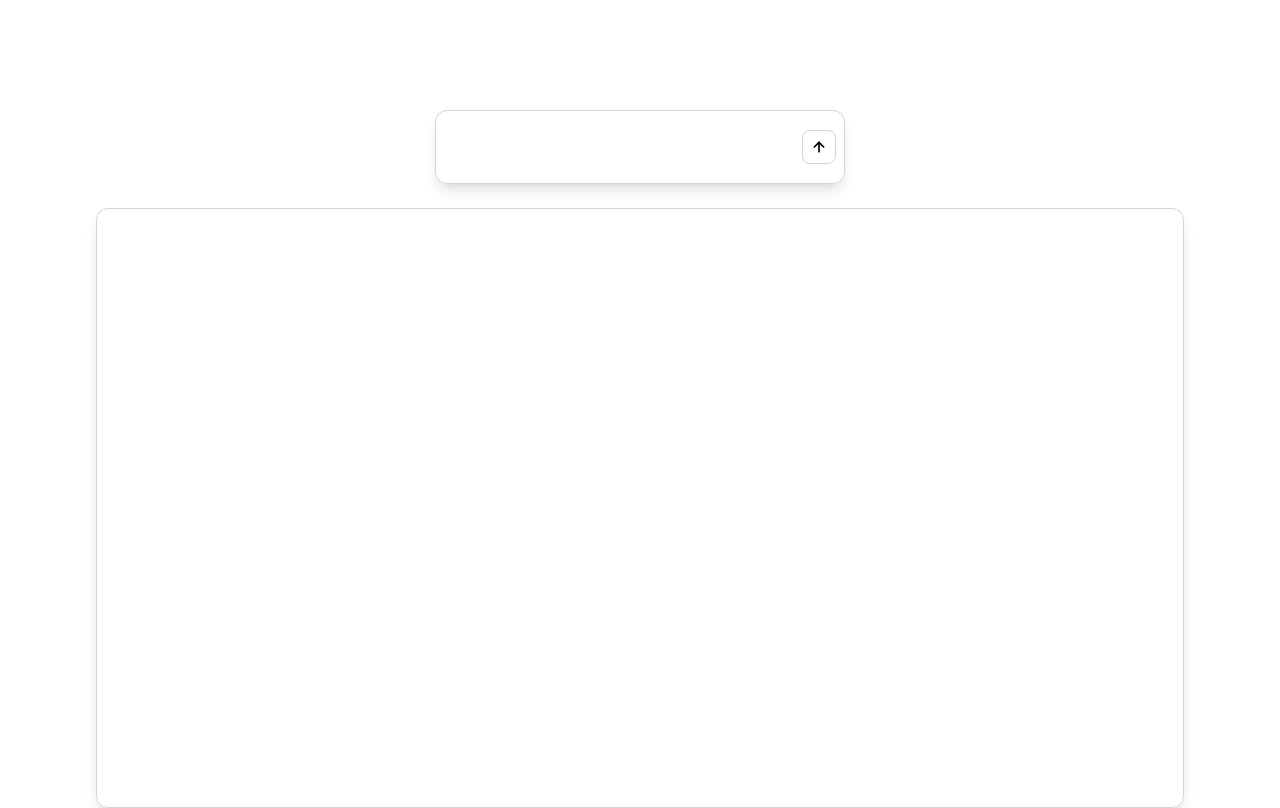
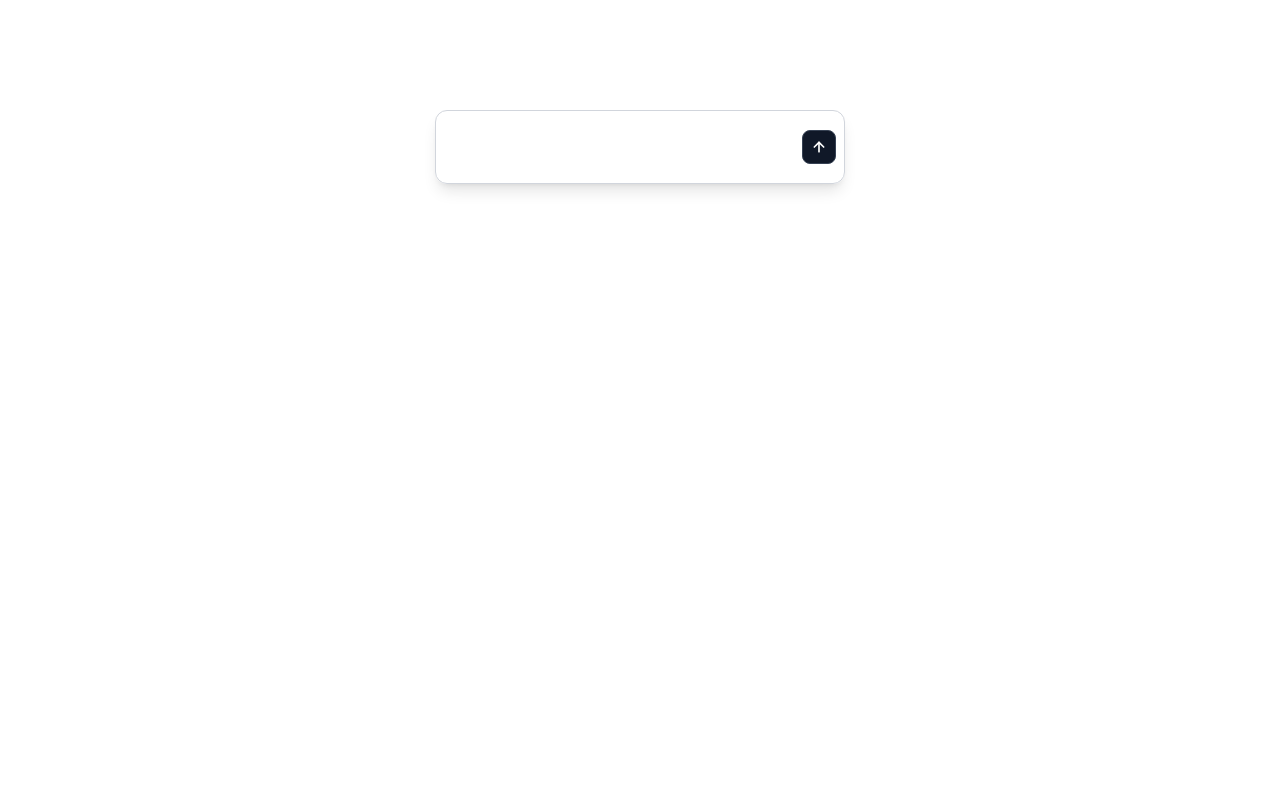
Before and after one commit to srjdat/taste-finder, a Next.js app in the folder frontend/: page / in a window 1280 px wide. Built offline with nearby package versions, Linux system fonts and the light colour scheme.

Commit message:
smoother ui overall

```diff
--- a/frontend/app/components/AnimatedTitle.tsx
+++ b/frontend/app/components/AnimatedTitle.tsx
@@ -11,6 +11,7 @@ export default function AnimatedTitle( { text }: Props ) {
 
   // don't know how it works but it does
   useEffect(() => {
+    setVisibleCount(0);
     const interval = setInterval(() => {
       setVisibleCount(prev => {
         if (prev >= text.length) {
@@ -25,7 +26,7 @@ export default function AnimatedTitle( { text }: Props ) {
   }, [text]);
 
   return (
-    <label className="font-mono text-3xl text-center w-full block" htmlFor="input">
+    <label className="font-mono text-3xl text-center w-full h-9 block" htmlFor="input">
       {text.slice(0, visibleCount)}
     </label>
   );
--- a/frontend/app/page.tsx
+++ b/frontend/app/page.tsx
@@ -18,6 +18,7 @@ export default function Home() {
   const bottomRef = useRef<HTMLDivElement>(null);
   const [loading, setLoading] = useState(false);
   const [loadingDots, setLoadingDots] = useState("");
+  const [showDisplay, setShowDisplay] = useState(false);
 
   // to make the displayarea scroll down to recent most inputs and outputs
   useEffect(() => {
@@ -49,6 +50,8 @@ export default function Home() {
         {role: "user", text: userInput}, // add user input
       ])
 
+      // show the displayarea
+      setShowDisplay(true);
       // set loading mode on
       setLoading(true);
       setLoadingDots(".");
@@ -140,6 +143,8 @@ export default function Home() {
       {role: "user", text: userInput}, // add user input
     ])
 
+    // animate the displayarea
+    setShowDisplay(true);
     // set loading mode on
     setLoading(true);
     setLoadingDots(".");
@@ -221,8 +226,7 @@ export default function Home() {
 
   return (
     <div className="flex flex-col gap-1 items-center justify-start min-h-screen pt-15 mx-auto">
-      {mode === "" && <AnimatedTitle text="Want to eat Inside or Outside?"/>}
-      {mode !== "" && <AnimatedTitle text="What shall we eat?"/>}
+      {mode === "" ? <AnimatedTitle text="Want to eat Inside or Outside?"/> : <AnimatedTitle text="What shall we eat?"/>}
 
       <div className="relative flex items-center rounded-xl border border-gray-300 shadow-lg w-[32vw] mt-2.5">
         <span className="absolute left-3 font-mono text-black-400">{">"}</span>
@@ -239,28 +243,25 @@ export default function Home() {
 
       <button
         onClick={handleSend}
-        className="ml-2 mr-2 p-2 rounded-lg border border-gray-300 bg-white hover:bg-gray-100 transition-colors flex items-center justify-center"
+        className="cursor-pointer ml-2 mr-2 p-2 rounded-lg border bg-gray-900 text-white border-gray-700 hover:bg-gray-700 transition-colors flex items-center justify-center"
       >
-        <svg xmlns="http://www.w3.org/2000/svg" width="16" height="16" viewBox="0 0 24 24" fill="none" stroke="black" strokeWidth="2.5" strokeLinecap="round" strokeLinejoin="round">
+        <svg xmlns="http://www.w3.org/2000/svg" width="16" height="16" viewBox="0 0 24 24" fill="none" stroke="white" strokeWidth="2.5" strokeLinecap="round" strokeLinejoin="round">
           <line x1="12" y1="19" x2="12" y2="5" />
           <polyline points="5 12 12 5 19 12" />
         </svg>
       </button>
-
       </div>
 
-
-
       <div
-        className="flex flex-col self-end rounded-xl border border-gray-300 focus:border-gray-400 focus:outline-none resize-none p-3 text-base font-mono shadow-lg h-[75vh] w-[85vw] mt-5 overflow-y-auto"
+        className= {`flex flex-col self-end rounded-xl border border-gray-300 focus:border-gray-400 focus:outline-none resize-none p-3 text-base font-mono shadow-lg h-[75vh] w-[85vw] mt-5 overflow-y-auto transition-opacity duration-700 ${showDisplay ? "opacity-100" : "opacity-0"}`}
         id="displayArea"
       >
         {messages.map((message) => (
           message.role === "user"
-          ? <div className="display: inline-block flex justify-right rounded-xl border border-gray-300 focus:border-gray-400 focus:outline-none resize-none p-3 text-base font-mono shadow-lg w-fit max-w-xl mt-2.5 mb-2.5 ml-auto mr-2.5" key={message.text}>{message.text}</div>
-          : <div className="rounded-xl border border-gray-300 focus:border-gray-400 focus:outline-none resize-none p-3 text-base font-mono shadow-lg max-w-[75vw] mt-2.5 mb-2.5 ml-2.5 mr-auto" key={message.text}><Markdown>{message.text}</Markdown></div>
+          ? <div className={`display: inline-block flex justify-right rounded-xl bg-gray-900 text-white border-gray-700 focus:border-gray-400 focus:outline-none resize-none p-3 text-base font-mono shadow-lg w-fit max-w-xl mt-2.5 mb-2.5 ml-auto mr-2.5 ${showDisplay ? "opacity-100" : "opacity-0"}`} key={message.text}>{message.text}</div>
+          : <div className={`rounded-xl border border-gray-300 focus:border-gray-400 focus:outline-none resize-none p-3 text-base font-mono shadow-lg max-w-[75vw] mt-2.5 mb-2.5 ml-2.5 mr-auto ${showDisplay ? "opacity-100" : "opacity-0"}`} key={message.text}><Markdown>{message.text}</Markdown></div>
         ))}
-        {loading && <div className="rounded-xl border border-gray-300 focus:border-gray-400 focus:outline-none resize-none p-3 text-base inline-block font-mono shadow-lg w-15 mt-2.5 mb-2.5 ml-2.5 mr-auto">{loadingDots}</div>}
+        {loading && <div className={`rounded-xl border border-gray-300 focus:border-gray-400 focus:outline-none resize-none p-3 text-base inline-block font-mono shadow-lg w-15 mt-2.5 mb-2.5 ml-2.5 mr-auto ${showDisplay ? "opacity-100" : "opacity-0"}`}>{loadingDots}</div>}
         <div ref={bottomRef}></div>
       </div>
     </div>
```
